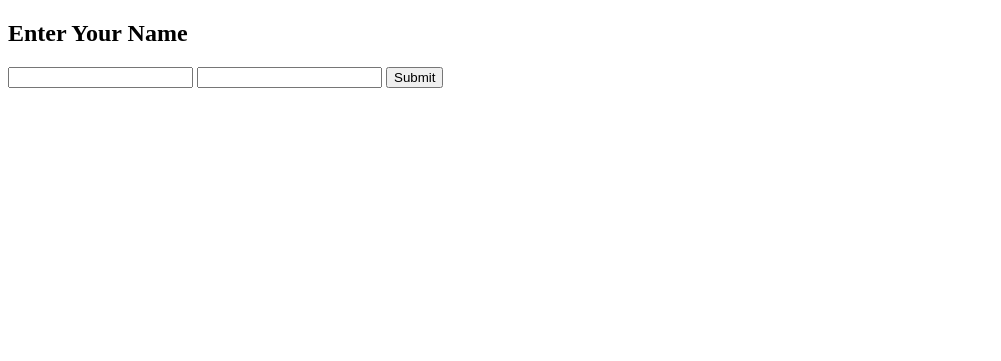
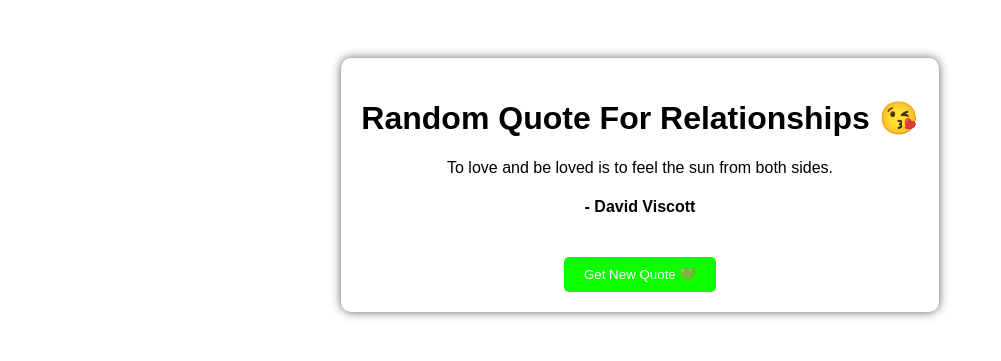
Before and after one commit to Anandha-Dinesh/Flaskapp, a Flask app: page / in a window 1280 px wide. Shown: the top 361 px of the page, without its empty margins (0-1001 px from the left). Run offline with Flask 3, Linux system fonts and the light colour scheme.

Commit message:
quote generator

```diff
--- a/hello.py
+++ b/hello.py
@@ -1,15 +1,30 @@
 from flask import Flask,render_template,request
+import random
 
 app = Flask(__name__)
 
+relationship_quotes = [
+    {"quote": "A successful marriage requires falling in love many times, always with the same person.", "author": "Mignon McLaughlin"},
+    {"quote": "The best thing to hold onto in life is each other.", "author": "Audrey Hepburn"},
+    {"quote": "We are most alive when we’re in love.", "author": "John Updike"},
+    {"quote": "Love is not about how many days, months, or years you have been together. Love is about how much you love each other every single day.", "author": "Unknown"},
+    {"quote": "True love stories never have endings.", "author": "Richard Bach"},
+    {"quote": "To love and be loved is to feel the sun from both sides.", "author": "David Viscott"},
+    {"quote": "Love doesn’t make the world go ‘round. Love is what makes the ride worthwhile.", "author": "Franklin P. Jones"},
+    {"quote": "The greatest thing you’ll ever learn is just to love and be loved in return.", "author": "Eden Ahbez"},
+    {"quote": "A great relationship doesn’t happen because of the love you had in the beginning, but how well you continue building love until the end.", "author": "Unknown"},
+    {"quote": "The best love is the kind that awakens the soul and makes us reach for more.", "author": "Nicholas Sparks"}
+]
+
+
 @app.route('/', methods=['GET', 'POST'])
 def home():
-    if request.method == 'POST':
-        name = request.form['name']
-        age = "you are eligible to vote" if int(request.form['age'])>18 else "go to school da thambiii"
-        return f"Hello, {name}! \n {age}"
-    return render_template('index.html')
+    Q = random.choice(relationship_quotes)
+    return render_template('index.html',quote=Q['quote'],author=Q['author'])
 
-if __name__ == "__main__":
-    print("hi")
-    app.run(debug=True)
+@app.route('/about',methods=['GET', 'POST'])
+def about():
+    return "this is the about page"
+
+
+app.run(debug=True)
--- a/templates/index.html
+++ b/templates/index.html
@@ -1,14 +1,46 @@
 <!DOCTYPE html>
-<html>
+<html lang="en">
 <head>
-    <title>Form Example</title>
+    <meta charset="UTF-8">
+    <meta name="viewport" content="width=device-width, initial-scale=1.0">
+    <title>Quote Generator</title>
+    <style>
+        body {
+            font-family: Arial, sans-serif;
+            text-align: center;
+            padding: 50px;
+            background-color:rgb(255, 255, 255);
+        }
+        .quote-box {
+            background: white;
+            padding: 20px;
+            border-radius: 10px;
+            box-shadow: 0px 0px 10px rgba(61, 61, 61, 0.82);
+            display: inline-block;
+        }
+        button {
+            margin-top: 20px;
+            padding: 10px 20px;
+            background:rgb(13, 255, 0);
+            color: white;
+            border: none;
+            border-radius: 5px;
+            cursor: pointer;
+        }
+        button:hover {
+            background: #0056b3;
+        }
+    </style>
+
 </head>
 <body>
-    <h2>Enter Your Name</h2>
-    <form method="POST">
-        <input type="text" name="name" required>
-        <input type="number" name="age">
-        <button type="submit">Submit</button>
-    </form>
+    <div class="quote-box">
+        <h1>Random Quote For Relationships 😘</h1>
+        <p>{{ quote }}</p>
+        <h4>- {{ author }}</h4>
+        <form action="/about" method="POST">
+            <button type="submit">Get New Quote 💚</button>
+        </form>
+    </div>
 </body>
 </html>
```
